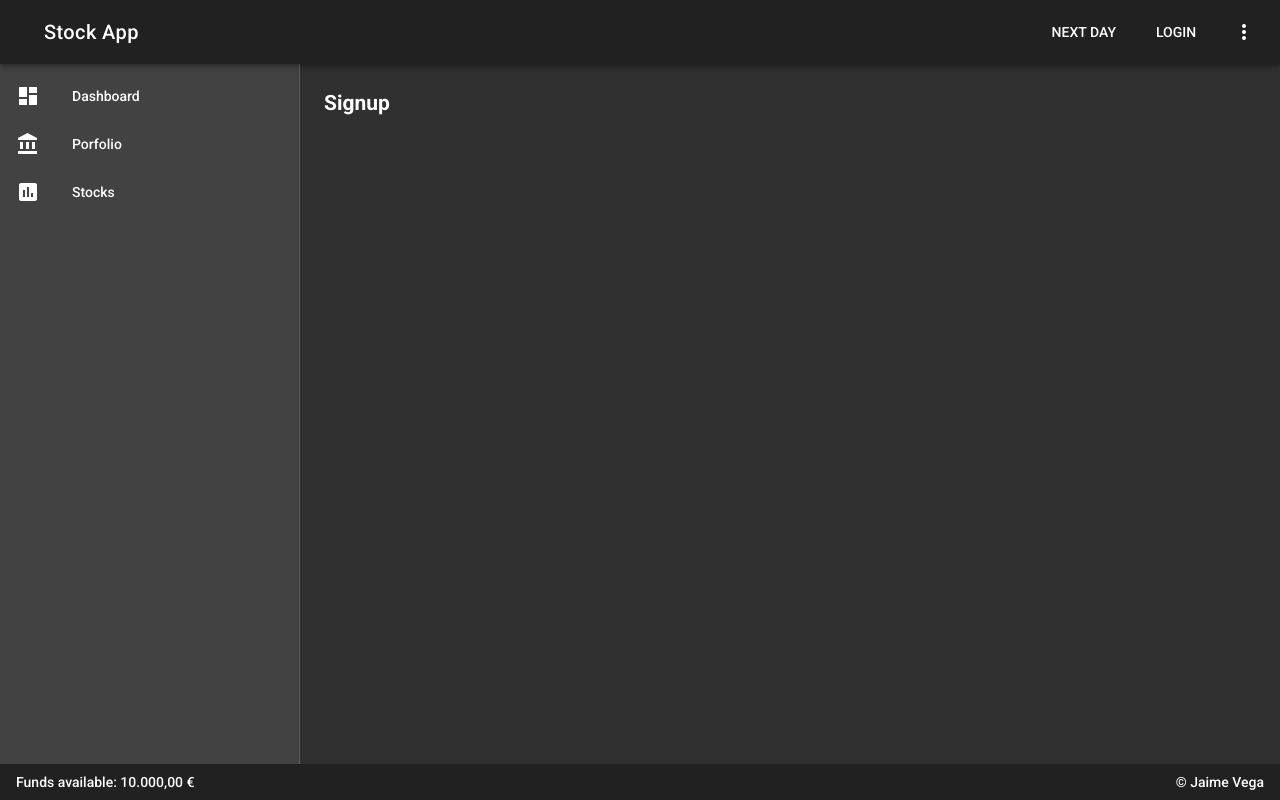
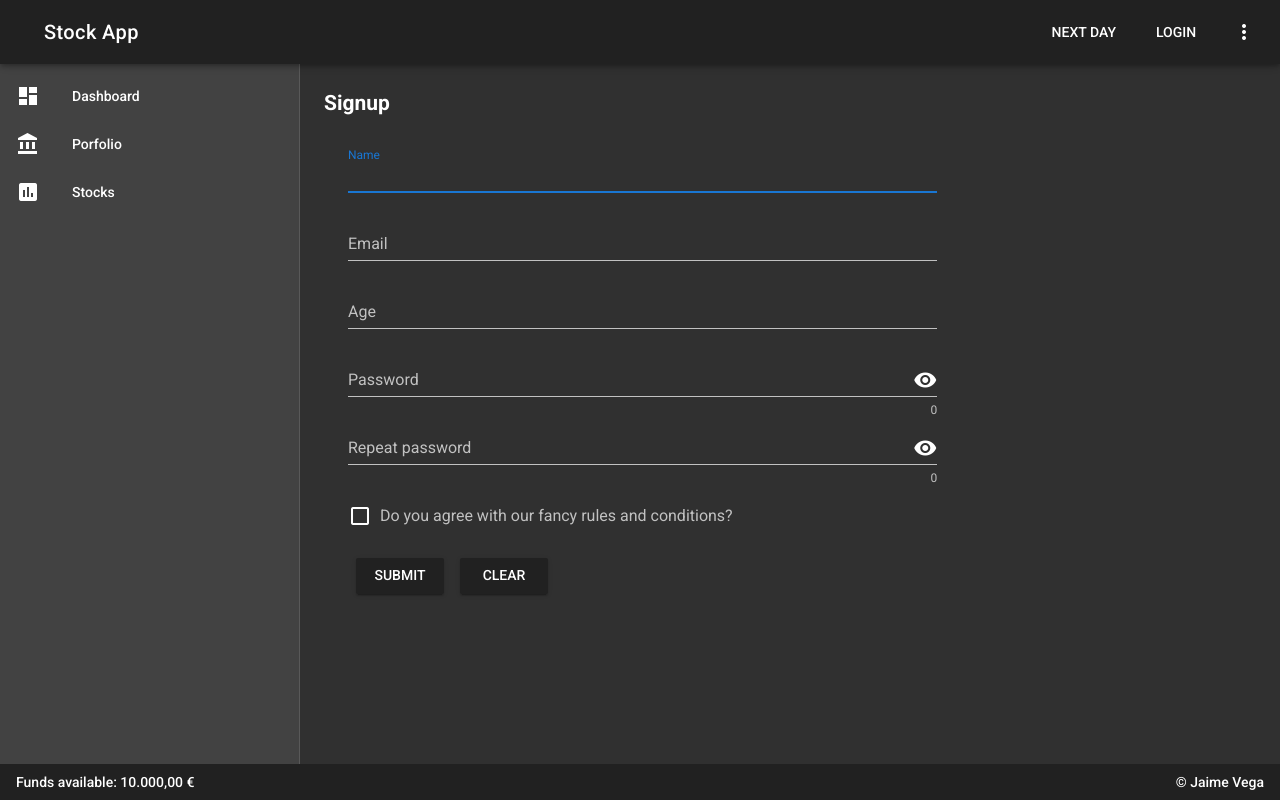
Before and after one commit to jhuesos/vue-trading-app, a Vue app: page /#/signup in a window 1280 px wide. Built offline with nearby package versions, Linux system fonts and the light colour scheme.

Commit message:
Created markup for login and signup

```diff
--- a/src/components/Signup.vue
+++ b/src/components/Signup.vue
@@ -1,11 +1,97 @@
 <template>
   <section>
     <h1>Signup</h1>
+
+    <v-container>
+      <v-layout align-center>
+        <v-flex xs12 lg8>
+          <v-form ref="form" v-model="valid">
+            <v-text-field
+              label="Name"
+              v-model="name"
+              required
+              autofocus
+            ></v-text-field>
+
+            <v-text-field
+              label="Email"
+              v-model="email"
+              required
+              type="email"
+            ></v-text-field>
+
+            <v-text-field
+              label="Age"
+              v-model.number="age"
+              required
+              type="number"
+              max="150"
+              hint="You must be at least 18 years old"
+            ></v-text-field>
+
+            <v-text-field
+              label="Password"
+              v-model="password"
+              required
+              type="password"
+              :append-icon="e1 ? 'visibility' : 'visibility_off'"
+              :append-icon-cb="() => (e1 = !e1)"
+              :type="e1 ? 'password' : 'text'"
+              counter
+            ></v-text-field>
+
+            <v-text-field
+              label="Repeat password"
+              v-model="repeatPassword"
+              required
+              type="password"
+              :append-icon="e2 ? 'visibility' : 'visibility_off'"
+              :append-icon-cb=" () => (e2 = !e2)"
+              :type="e2 ? 'password' : 'text'"
+              counter
+            ></v-text-field>
+
+            <v-checkbox
+              label="Do you agree with our fancy rules and conditions?"
+              v-model="agreement"
+              required
+            ></v-checkbox>
+
+            <v-btn @click="submit" :disabled="!valid">Submit</v-btn>
+
+            <v-btn @click="clear">Clear</v-btn>
+
+          </v-form>
+        </v-flex>
+      </v-layout>
+    </v-container>
   </section>
 </template>
 
 <script>
 export default {
+  data: () => ({
+    valid: false,
+    name: '',
+    email: '',
+    age: '',
+    password: '',
+    repeatPassword: '',
+    agreement: false,
+    // Control visibility of password in the password inputs
+    e1: true,
+    e2: true,
+  }),
 
+  methods: {
+    submit() {
+      if (this.$refs.form.validate()) {
+        // console.log('valid!');
+      }
+    },
+    clear() {
+      this.$refs.form.reset();
+    },
+  },
 };
 </script>
```
Also changed, not shown: src/components/Login.vue (added, +54 -0 lines).
